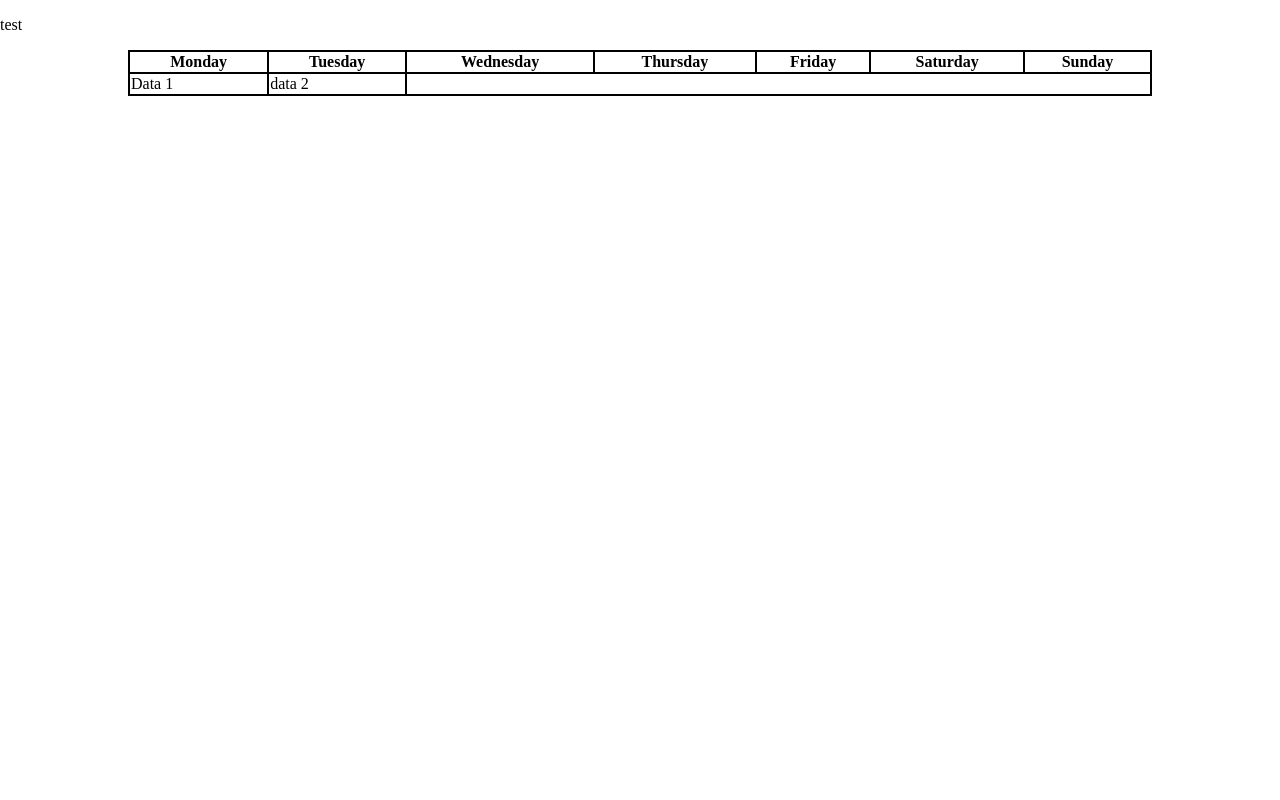
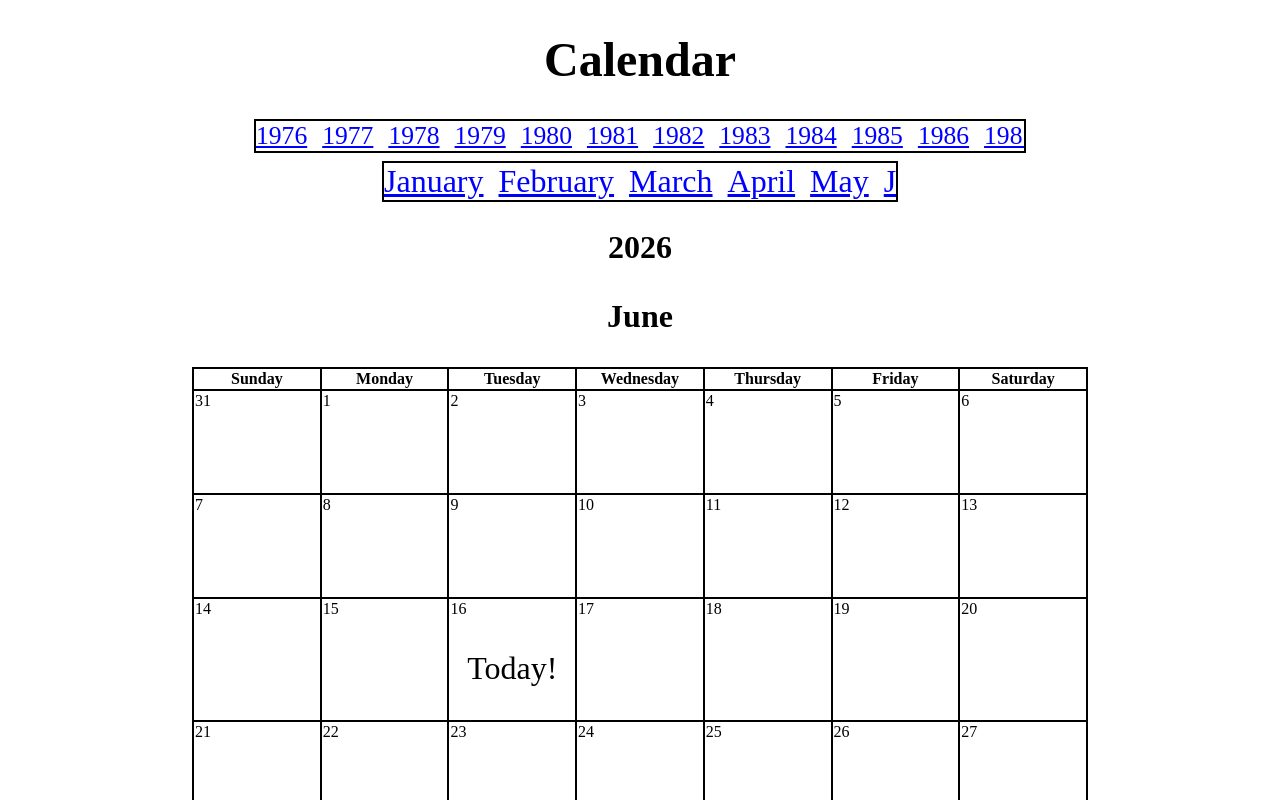
Before and after one commit to NickDAlimonte/portfolio, an Angular app: page /calendar in a window 1280 px wide. Built offline with nearby package versions, Linux system fonts and the light colour scheme.

Commit message:
Finished the framework for the calendar. moving towards building dynamically added holidays.

```diff
--- a/src/app/calendar-app/calendar-app.html
+++ b/src/app/calendar-app/calendar-app.html
@@ -2,25 +2,51 @@
 
 </div>
 
+<h1>Calendar</h1>
+<ul class="year-list">
+    @for (items of yearsList; track items){
+        <li><button type="button" (click)="selectYear(items)">{{ items }}</button></li>
+    }
+
+
+</ul>
+
+<ul class="month-list">
+    @for (items of monthList; track items){
+        <li><button type="button" (click)="selectMonth(items)">{{getMonthName(items)}}</button></li>
+    }
+</ul>
+<h2>{{selectedYear}}</h2>
+<h3>{{selectedMonth}}</h3>
 <div class="calendar">
-    <p>test</p>
     <table>
         <thead>
+
             <tr>
+                <th>Sunday</th>
                 <th>Monday</th>
                 <th>Tuesday</th>
                 <th>Wednesday</th>
                 <th>Thursday</th>
                 <th>Friday</th>
                 <th>Saturday</th>
-                <th>Sunday</th>
             </tr>
         </thead>
         <tbody>
-            <tr>
-                <td>Data 1</td>
-                <td>data 2</td>
-            </tr>
+            @for(weeks of getWeekDateArray(); track $index){
+                <tr>
+                @for(days of weeks; track $index){
+                    <td class="table-cell">
+
+                        <span>{{days}}</span>
+                        @if(days === currentDate.getDate()){
+                            <p>Today!</p>
+                        }
+                    </td>
+                }
+                </tr>
+            }
+
         </tbody>
     </table>
 
--- a/src/app/calendar-app/calendar-app.scss
+++ b/src/app/calendar-app/calendar-app.scss
@@ -1,10 +1,95 @@
 table, th, td{
-    grid-template-columns: repeat(7, 1fr);
     border: 2px solid;
     border-collapse: collapse;
+    font-size: 1em;
 }
 
 table{
     place-self: center;
-    width: 80%;
+    width: 70%;
+    table-layout: fixed;
 }
+
+td{
+    height: 100px;
+}
+th{
+    font-size: clamp(0.5vw, 1.5vw, 1rem);
+}
+
+h1{
+    text-align: center;
+    font-size: clamp(1rem, 5vw, 3rem);
+}
+
+h2{
+    text-align: center;
+    font-size: clamp(1rem, 3vw, 2rem);
+}
+h3{
+    text-align: center;
+    font-size: clamp(1rem, 3vw, 2rem);
+}
+
+p{
+    text-align: center;
+    font-size: clamp(1rem, 3vw, 2rem);
+}
+
+
+.year-list{
+    list-style: none;
+    border: 2px solid black;
+    display: flex;
+    padding: 0;
+    margin: 8px;
+    gap: 15px;
+
+    width: 60%;
+    justify-self: center;
+
+    overflow-x: auto;
+    overflow-y: hidden;
+
+    button{
+        background: none;
+        border: none;
+        padding: 0;
+        cursor: pointer;
+        font: inherit;
+        color: blue;
+        text-decoration: underline;
+        font-size: clamp(0.5rem, 2vw, 2rem);
+    }
+}
+
+.month-list{
+    list-style: none;
+    border: 2px solid black;
+    display: flex;
+    padding: 0;
+    margin: 0;
+    gap: 15px;
+
+    width: 40%;
+
+    overflow-x: auto;
+    overflow-y: hidden;
+
+    justify-self: center;
+
+    button{
+        background: none;
+        border: none;
+        padding: 0;
+        cursor: pointer;
+        font: inherit;
+        color: blue;
+        text-decoration: underline;
+        font-size: clamp(1rem, 3vw, 2rem);
+    }
+}
+
+.table-cell{
+    vertical-align: top;
+}
--- a/src/app/calendar-app/calendar-app.ts
+++ b/src/app/calendar-app/calendar-app.ts
@@ -7,5 +7,66 @@ import { Component } from '@angular/core';
   styleUrl: './calendar-app.scss',
 })
 export class CalendarApp {
+  currentDate: Date = new Date();
+  selectedYear = 0;
+  selectedMonth = ""
 
+  monthList = Array.from({length: 12}, (_,i) => i);
+
+  yearsList = Array.from({ length: 100}, (_,i) => this.currentDate.getFullYear() - 50 + i);
+
+  ngOnInit(){
+    this.selectedYear = this.currentDate.getFullYear();
+    this.selectedMonth = this.currentDate.toLocaleString('default', {month: 'long'})
+
+  }
+
+  selectYear(number: number) {
+    this.currentDate.setFullYear(number)
+    this.selectedYear = this.currentDate.getFullYear();
+  }
+
+  selectMonth(number: number){
+    this.currentDate.setMonth(number)
+    this.selectedMonth = this.currentDate.toLocaleString('default', {month: 'long'});
+    console.log(this.getWeekDateArray())
+  }
+
+  getMonthName(month: number): string{
+    return new Date(this.selectedYear, month, 1).toLocaleString('default', {month: 'long'})
+  }
+
+  getMonthinDays(monthOffset: number = 1, dateOffset: number = 0){
+    return new Date(this.selectedYear, this.currentDate.getMonth()+monthOffset, 0).getDate()-dateOffset
+  }
+
+  getWeekDateArray(){
+    const weekDate: number[][] = []
+    const daysOfMonth = this.getMonthinDays();
+    const weekday = new Date(this.selectedYear, this.currentDate.getMonth()).getDay();
+    let week: number[] = []
+
+    if(weekday !== 0){
+      for(let daysAhead = 0; daysAhead < weekday; daysAhead++){
+        week.push(this.getMonthinDays(0, weekday-1-daysAhead))
+      }
+    }
+
+    for (let day = 1; day <= daysOfMonth; day++){
+      week.push(day);
+
+      if (week.length === 7){
+        weekDate.push(week);
+        week = [];
+      }
+    }
+
+    if(week.length > 0){
+      weekDate.push(week);
+    }
+
+
+
+    return weekDate;
+  }
 }
```
